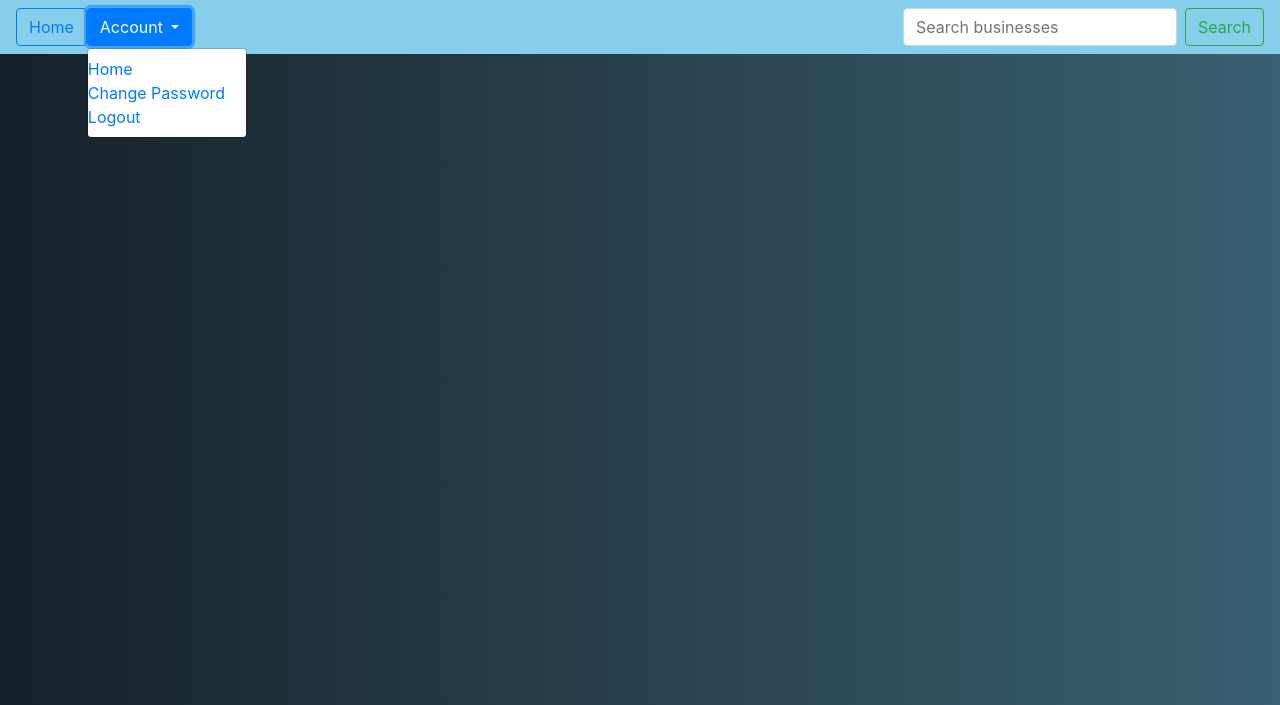
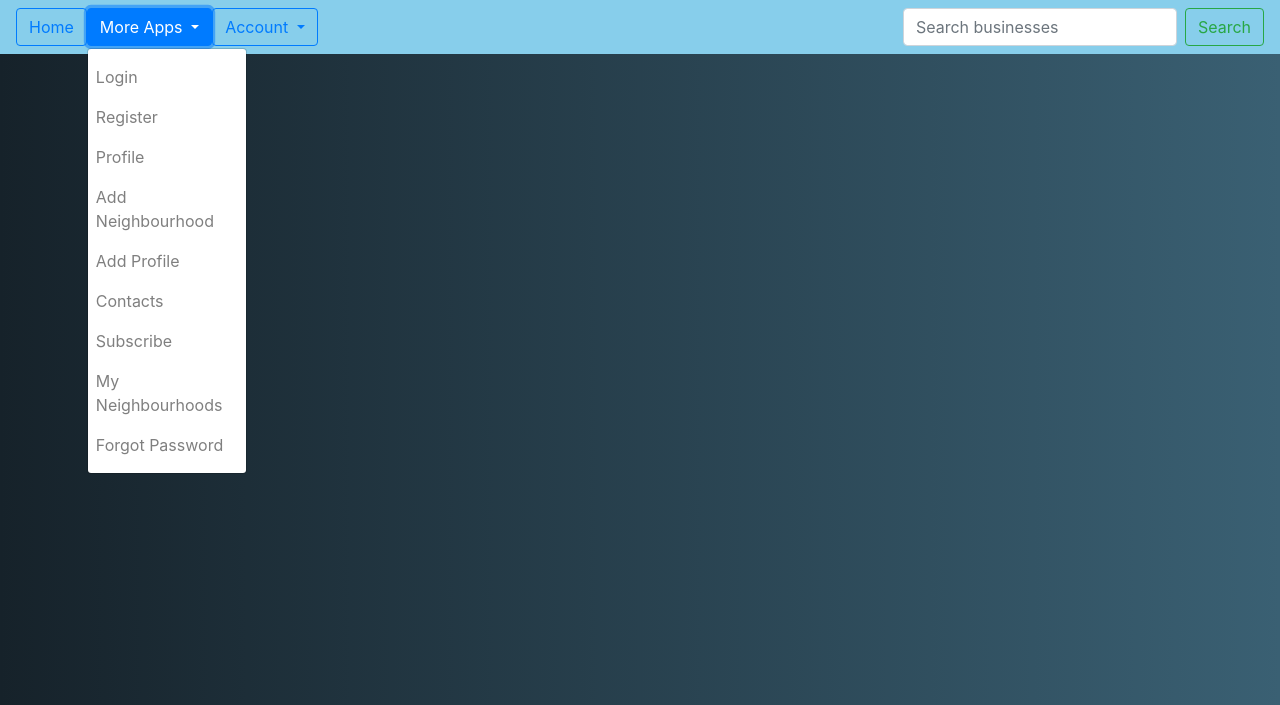
Before and after one commit to FrancisSakwa89/Neighbourhood, a Django app: template Neigh/templates/base.html in a window 1280 px wide, after a click on "More Apps". Shown: the top 705 px of the page. Run offline with Django 3.2, Linux system fonts and the light colour scheme; the template is opened without the code that fills it, so the values that code supplies are empty; the visitor is signed in with stand-in values (Sample User, id 1); data comes from the database, SQL or seed files in the repository; parts of the project's set-up code (start-up, migrations or seed data) failed here and were passed over; some libraries are stand-ins or nearby versions.

Commit message:
added respective urls for the different view functions

```diff
--- a/Neigh/templates/navbar.html
+++ b/Neigh/templates/navbar.html
@@ -9,7 +9,23 @@
         <li class="nav-item active">
           <a class="btn btn-outline-primary" href="{% url 'welcome'%}">Home <span class="sr-only">(current)</span></a>
         </li>
+        <li class="dropdown">
+          <a href="#" class="dropdown-toggle btn btn-outline-primary" data-toggle="dropdown" role="button" aria-expanded="false">More Apps
+                    <span class="caret"></span>
+                </a>
+          <ul class="dropdown-menu" role="menu">
+            <li>              <li><a class="nav-link" href="/accounts/login">Login</a></li>
+        <li><a class="nav-link" href="/accounts/register">Register</a></li>
+        <li><a class="nav-link" href="{% url 'profile' profile.id %}">Profile</a></li>
+        <li><a class="nav-link" href="{% url 'newneighbourhood' %}">Add Neighbourhood</a></li>
+        <li><a class="nav-link" href="{% url 'newprofile' %}">Add Profile</a></li>
+        <li><a class="nav-link" href="{% url 'contact' %}">Contacts</a></li>
+        <li><a class="nav-link" href="{% url 'subscribe' %}">Subscribe</a></li>
+        <li><a class="nav-link" href="{% url 'myneighbourhood' %}">My Neighbourhoods</a></li>
+        <li><a class="nav-link" href="{% url 'password' %}">Forgot Password</a></li>
 
+          </li>
+        </ul>
 
 
         {% if user.is_authenticated %}
--- a/Neigh/urls.py
+++ b/Neigh/urls.py
@@ -3,6 +3,24 @@ from django.conf.urls.static import static
 from django.conf.urls import url
 from . import views
 
+
 urlpatterns=[
-    url('^$',views.welcome,name='welcome'),
+    url('^$',views.welcome,name = 'welcome'),
+    url(r'^contact/', views.contact, name='contact'),
+    url(r'^search/', views.search_results, name='search_results'),
+    url(r'^new/business$',views.newproject, name='newbusiness'),
+    url(r'^profile/(\d+)', views.profile, name='profile'),
+    url(r'^neighbourhood/(\d+)', views.neighbourhood, name='neighbourhood'),
+    # url(r'^new/rating/(\d+)',views.newrating, name='newrating'),
+    url(r'^new/profile$',views.newprofile, name='newprofile'),
+    url(r'^mail$',views.mail,name='mail'),
+    url(r'^api/neighbourhoods/$', views.NeighbourhoodList.as_view()),
+    url(r'^subscribe/', views.subscribe, name='subscribe'),
+    url(r'^myneighbourhood/', views.myneighbourhood, name='myneighbourhood'),
+    url(r'^password/', views.password, name='password'),
+
+
 ]
+
+if settings.DEBUG:
+    urlpatterns+= static(settings.MEDIA_URL, document_root = settings.MEDIA_ROOT)
--- a/Neighbor/settings.py
+++ b/Neighbor/settings.py
@@ -120,3 +120,6 @@ USE_TZ = True
 # https://docs.djangoproject.com/en/1.11/howto/static-files/
 
 STATIC_URL = '/static/'
+
+MEDIA_URL = '/media/'
+MEDIA_ROOT = os.path.join(BASE_DIR, 'media')
```
Also changed, not shown: 1 other file.
